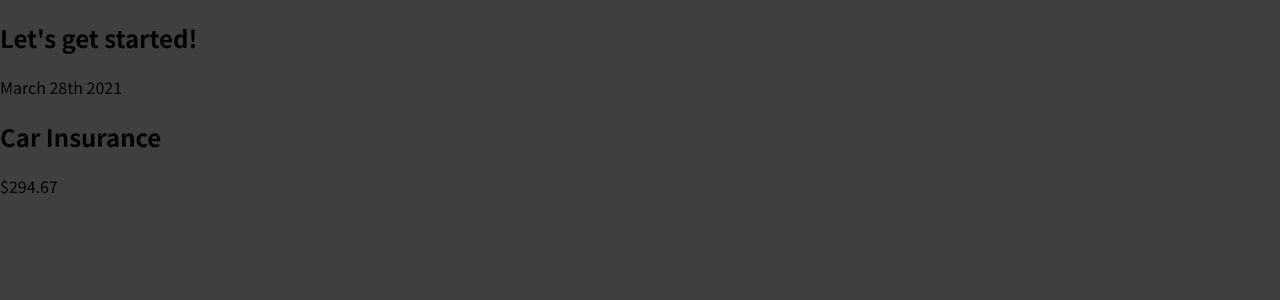
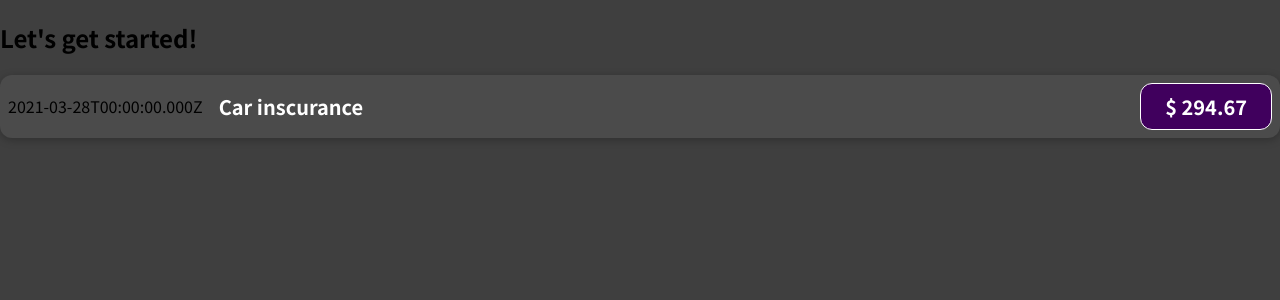
Before and after one commit to kos3l/ReactTraining, a JavaScript app: page / in a window 1280 px wide. Shown: the top 300 px of the page. Built offline with nearby package versions, Linux system fonts and the light colour scheme.

Commit message:
css and js in components

```diff
--- /dev/null
+++ b/src/components/Expenseitem.css
@@ -0,0 +1,56 @@
+.expense-item {
+  display: flex;
+  justify-content: space-between;
+  align-items: center;
+  box-shadow: 0 2px 8px rgba(0, 0, 0, 0.25);
+  padding: 0.5rem;
+  margin: 1rem 0;
+  border-radius: 12px;
+  background-color: #4b4b4b;
+}
+
+.expense-item__description {
+  display: flex;
+  flex-direction: column;
+  gap: 1rem;
+  align-items: flex-end;
+  flex-flow: column-reverse;
+  justify-content: flex-start;
+  flex: 1;
+}
+
+.expense-item h2 {
+  color: #3a3a3a;
+  font-size: 1rem;
+  flex: 1;
+  margin: 0 1rem;
+  color: white;
+}
+
+.expense-item__price {
+  font-size: 1rem;
+  font-weight: bold;
+  color: white;
+  background-color: #40005d;
+  border: 1px solid white;
+  padding: 0.5rem;
+  border-radius: 12px;
+}
+
+@media (min-width: 580px) {
+  .expense-item__description {
+    flex-direction: row;
+    align-items: center;
+    justify-content: flex-start;
+    flex: 1;
+  }
+
+  .expense-item__description h2 {
+    font-size: 1.25rem;
+  }
+
+  .expense-item__price {
+    font-size: 1.25rem;
+    padding: 0.5rem 1.5rem;
+  }
+}
--- a/src/components/Expenseitem.js
+++ b/src/components/Expenseitem.js
@@ -1,10 +1,16 @@
+import "./Expenseitem.css";
+
 function ExpenseItem() {
+  const expenseDate = new Date(2021, 2, 28);
+  const expenseTitle = "Car inscurance";
+  const expenseAmount = 294.67;
+
   return (
-    <div>
-      <div>March 28th 2021</div>
-      <div>
-        <h2>Car Insurance</h2>
-        <div>$294.67</div>
+    <div className="expense-item">
+      <div>{expenseDate.toISOString()}</div>
+      <div className="expense-item__description">
+        <h2>{expenseTitle}</h2>
+        <div className="expense-item__price"> $ {expenseAmount}</div>
       </div>
     </div>
   );
```
Also changed, not shown: 1 other file (tests, documents, lock files or other folders).
